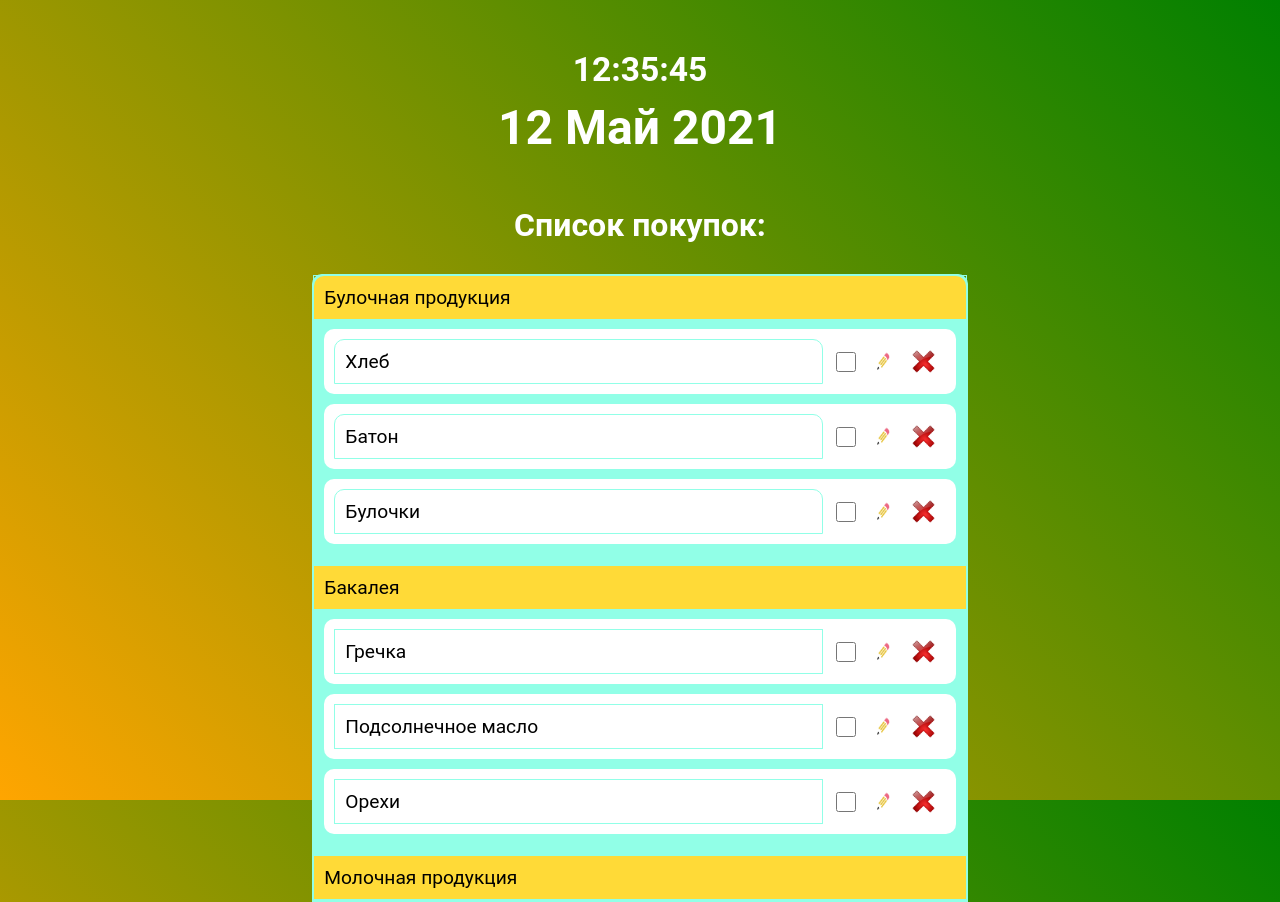
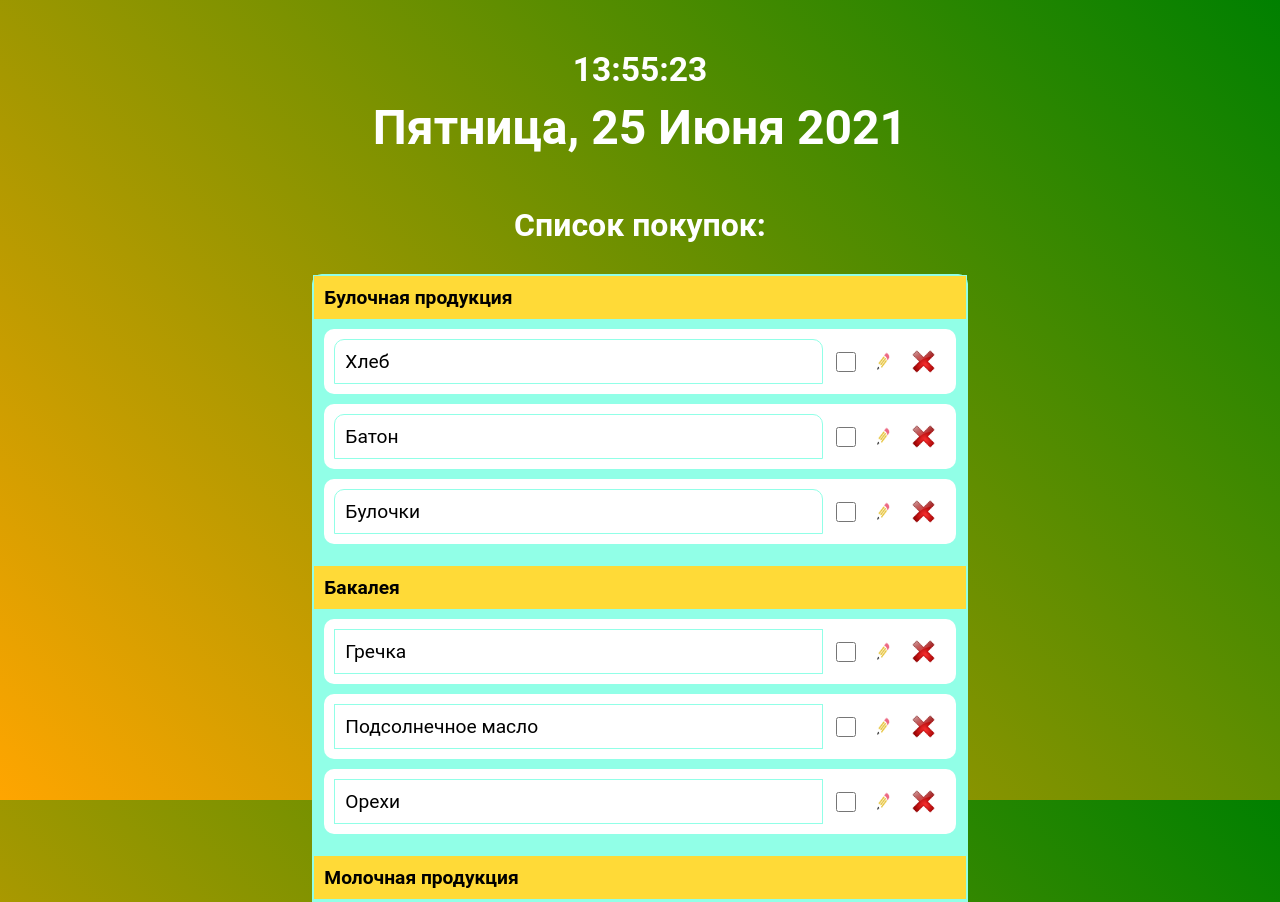
Before and after one commit to Andreizayaz/Purchases_List, a website with bundled scripts: page index.html in a window 1280 px wide. Shown: the top 902 px of the page. Built offline with nearby package versions, Linux system fonts and the light colour scheme.

Commit message:
feat: create showTime and showDate functions for display current time and date

```diff
--- a/index.html
+++ b/index.html
@@ -8,15 +8,16 @@
     <link rel="stylesheet" href="css/style.css" />
     <link rel="stylesheet" href="css/print.css" media="print">
     <link rel="shortcut icon" href="img/00_purchases_icon.jpg" type="image/x-icon" />
+    <script src="js/index.js" type="module"></script>
 </head>
 <body>
   <div class="container">
     <div class="time-and-date">
       <time class="time">
-        <span id="hour">12</span>:<span id="minutes">35</span>:<span id="seconds">45</span>
+
       </time>
       <time class="date">
-        <span id="day">12</span> <span id="month">Май</span> <span id="year">2021</span>
+        <!-- <span id="weekDay">Пятница</span>, <span id="day">12</span> <span id="month">Мая</span> <span id="year">2021</span> -->
       </time>
     </div>
     <div class="add-purchases-and-list">
@@ -49,7 +50,7 @@
         <div class="purchases-list-block">
           <ul class="purchases-categories-list">
             <li class="purchases-category">
-              <p class="purchases-category-header">Булочная продукция</p>
+              <h3 class="purchases-category-header">Булочная продукция</h3>
               <ul class="purchases-list-by-category">
                 <li class="purchas">
                   <p class="purchas-name">Хлеб</p>
@@ -90,7 +91,7 @@
               </ul>
             </li>
             <li class="purchases-category">
-              <p class="purchases-category-header">Бакалея</p>
+              <h3 class="purchases-category-header">Бакалея</h3>
               <ul class="purchases-list-by-category">
                 <li class="purchas">
                   <p class="purchas-name">Гречка</p>
@@ -131,7 +132,7 @@
               </ul>
             </li>
             <li class="purchases-category">
-              <p class="purchases-category-header">Молочная продукция</p>
+              <h3 class="purchases-category-header">Молочная продукция</h3>
               <ul class="purchases-list-by-category">
                 <li class="purchas">
                   <p class="purchas-name">Молоко</p>
--- /dev/null
+++ b/js/data.js
@@ -0,0 +1,4 @@
+'use strict'
+
+export const weekDays = ['Понедельник', 'Вторник', 'Среда', 'Четверг', 'Пятница', 'Суббота', 'Воскресенье'];
+export const months = ['Январь', 'Февраль', 'Март', 'Апрель', 'Май', 'Июнь', 'Июль', 'Август', 'Сентябрь', 'Октябрь', 'Ноябрь', 'Декабрь'];
--- /dev/null
+++ b/js/index.js
@@ -0,0 +1,11 @@
+'use strict'
+
+import { showTimeAndDate } from './timeAndDate.js';
+
+const time = document.querySelector(".time");
+const date = document.querySelector(".date")
+const selectField = document.querySelector("#category");
+const inputField = document.querySelector("#category");
+const addBtn = document.querySelector("#add");
+
+setTimeout(()=>showTimeAndDate(time, date), 1000)
--- /dev/null
+++ b/js/timeAndDate.js
@@ -0,0 +1,35 @@
+'use strict'
+
+import { weekDays, months } from "./data.js";
+
+export const showTimeAndDate = (time, date) => {
+  let currentDate = new Date();
+  const hour = currentDate.getHours();
+  const minutes = currentDate.getMinutes();
+  const seconds = currentDate.getSeconds();
+  const weekDay = currentDate.getDay();
+  const day = currentDate.getDate();
+  const month = currentDate.getMonth();
+  const year = currentDate.getFullYear();
+  time.innerHTML = `<span id="hour">${addZero(hour)}</span>:<span id="minutes">${addZero(minutes)}</span>:<span id="seconds">${addZero(seconds)}</span>`;
+  date.innerHTML = `<span id="weekDay">${getCurrentWeekday(weekDay)}</span>, <span id="day">${day}</span> <span id="month">${getCurrentMonth(month)}</span> <span id="year">${year}</span>`
+  currentDate = null;
+
+  setTimeout(() => showTimeAndDate(time, date), 1000);
+}
+
+const addZero = (number) => {
+  number = number >=10  ? number : `0${number}`;
+  return number;
+}
+
+const getCurrentWeekday = (weekDay) => {
+  const currentWeekDay = weekDay===0? weekDays[weekDays.length-1]:weekDays[weekDay-1];
+  return currentWeekDay;
+}
+
+const getCurrentMonth = (month) => {
+  const currentMonth = months[month].slice(-1) === 'ь' || 'й' ? months[month].replace(/.$/, 'я')
+    : months[month].replace(/.$/, 'а');
+  return currentMonth;
+}
--- a/scss/style.scss
+++ b/scss/style.scss
@@ -248,7 +248,7 @@ text-align: center;
 
 .purchases-category-header{
   padding:10px;
-  font-size: 1.2rem;
+  font-size: 1.3rem;
   background-color: #FFDA37;
 }
 
```
Also changed, not shown: index.js (deleted).
